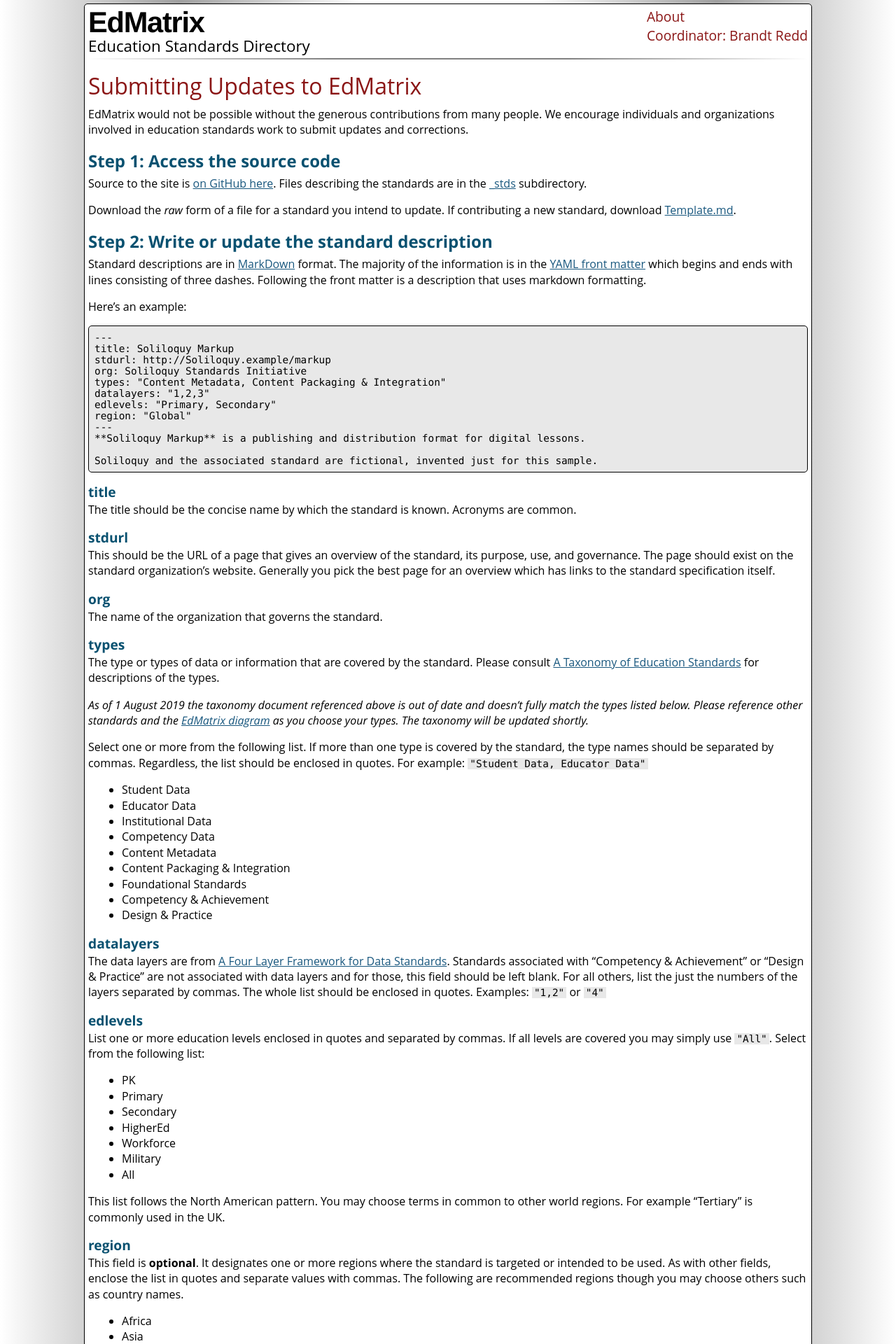
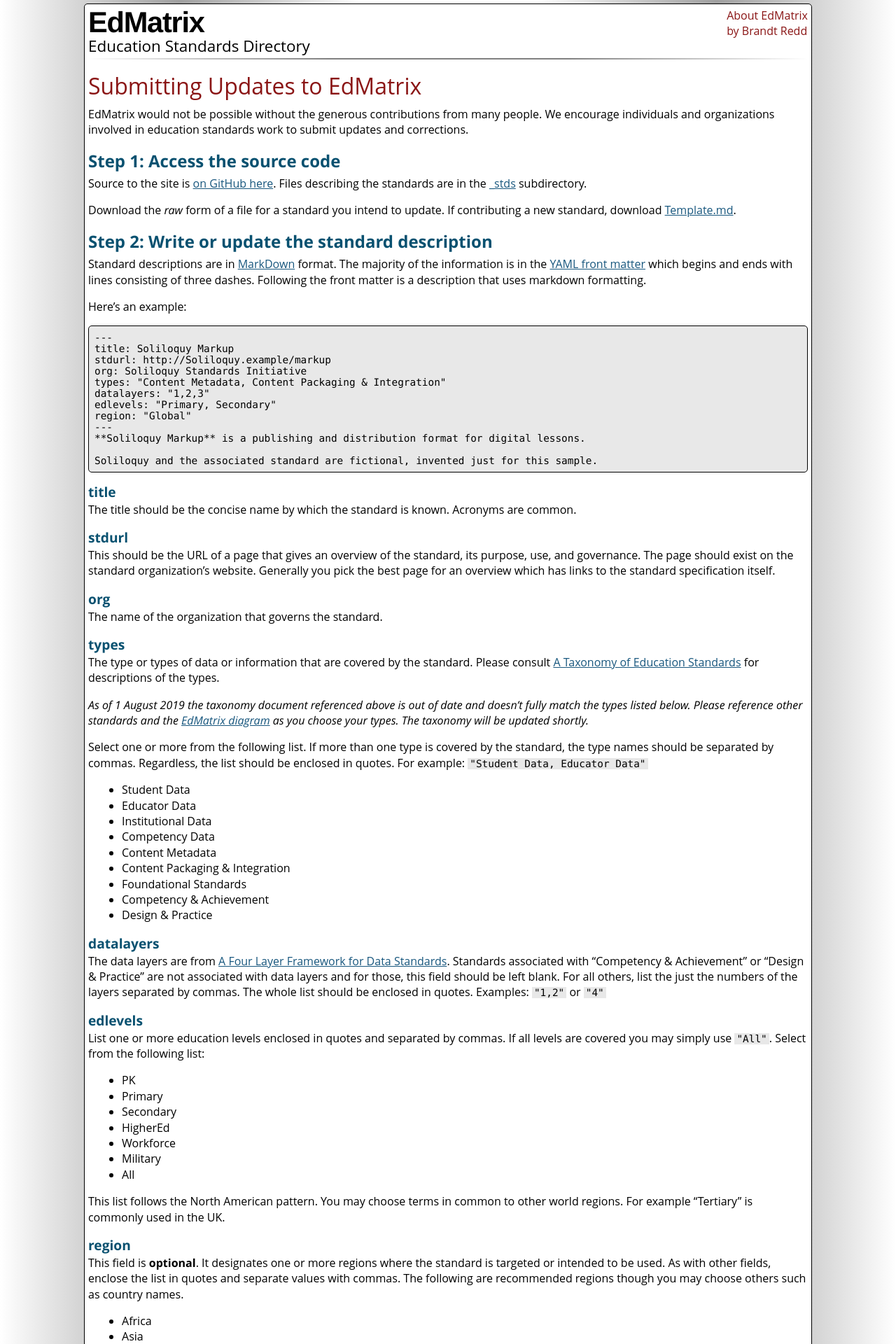
Before and after one commit to EdMatrix/edmatrix.github.io, a Jekyll site: the page built from contribute.md, in a window 1280 px wide. Shown: the top 1920 px of the page at 70% size. Built offline with Jekyll 4.4.1, drawn with Linux system fonts in a browser that asks for light colours; some web fonts are replaced; some of the changed text lies outside the part shown.

Commit message:
Update header and contribution solicitation.

```diff
--- a/_includes/header.html
+++ b/_includes/header.html
@@ -8,11 +8,11 @@
 	</div>
 
 	<!-- main navigation -->
-	<div class="menu">
+	<nav>
         <ul>
 			<!-- <li><a href="/news.html">News</a></li> -->
-            <li><a href="/about.html">About</a></li>
-            <li><a href="http://brandtredd.org">Coordinator: Brandt Redd</a></li>
+            <li><a href="/about.html">About EdMatrix</a></li>
+            <li><a href="http://brandtredd.org">by Brandt Redd</a></li>
         </ul>
-	</div>
+	</nav>
 </header>
--- a/res/EdMatrix.css
+++ b/res/EdMatrix.css
@@ -126,7 +126,7 @@
     display: table;
 }
 
-/* ==== Header including site title and main menu ==== */
+/* ==== Header including site title and nav menu ==== */
 
 header {
     margin-bottom: 0.5em;
@@ -190,30 +190,30 @@
 
 /* ==== Main Menu ==== */
 
-/* menu should be a div that frames up the main menu */
-div.menu {
+/* nav frames up the main menu which is typically a list of links */
+nav {
     float: right;
-    font-size: 1.2em;
+    font-size: 1.0em;
     margin-bottom: 0.2em;
 }
-.menu ul {
+nav ul {
     list-style: none;
     margin: 0;
     padding: 0;
 }
-.menu li {
+nav li {
     color: var(--clr_accent1);
 }
-.menu li a {
+nav li a {
     color: inherit;
     text-decoration: inherit;
 }
-.menu li a:hover {
+nav li a:hover {
     background-color: var(--clr_link_hover_bg);
     color: inherit;
     text-decoration: inherit;
 }
-.menu li a:visited {
+nav li a:visited {
     color: inherit;
 }
 
```
Also changed, not shown: _includes/test_include.html (deleted, +0 -44 lines), contribute.md (+3 -3 lines).
